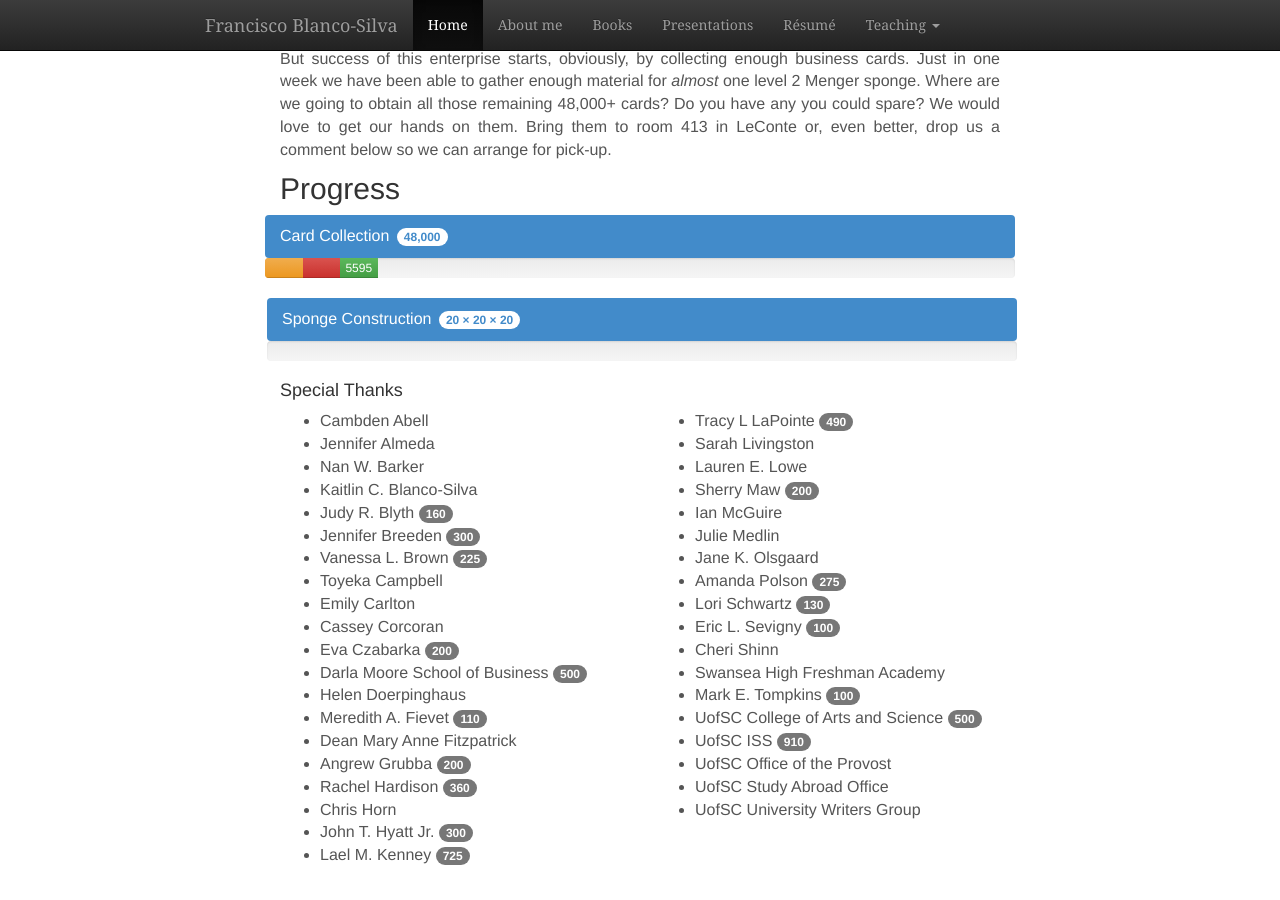
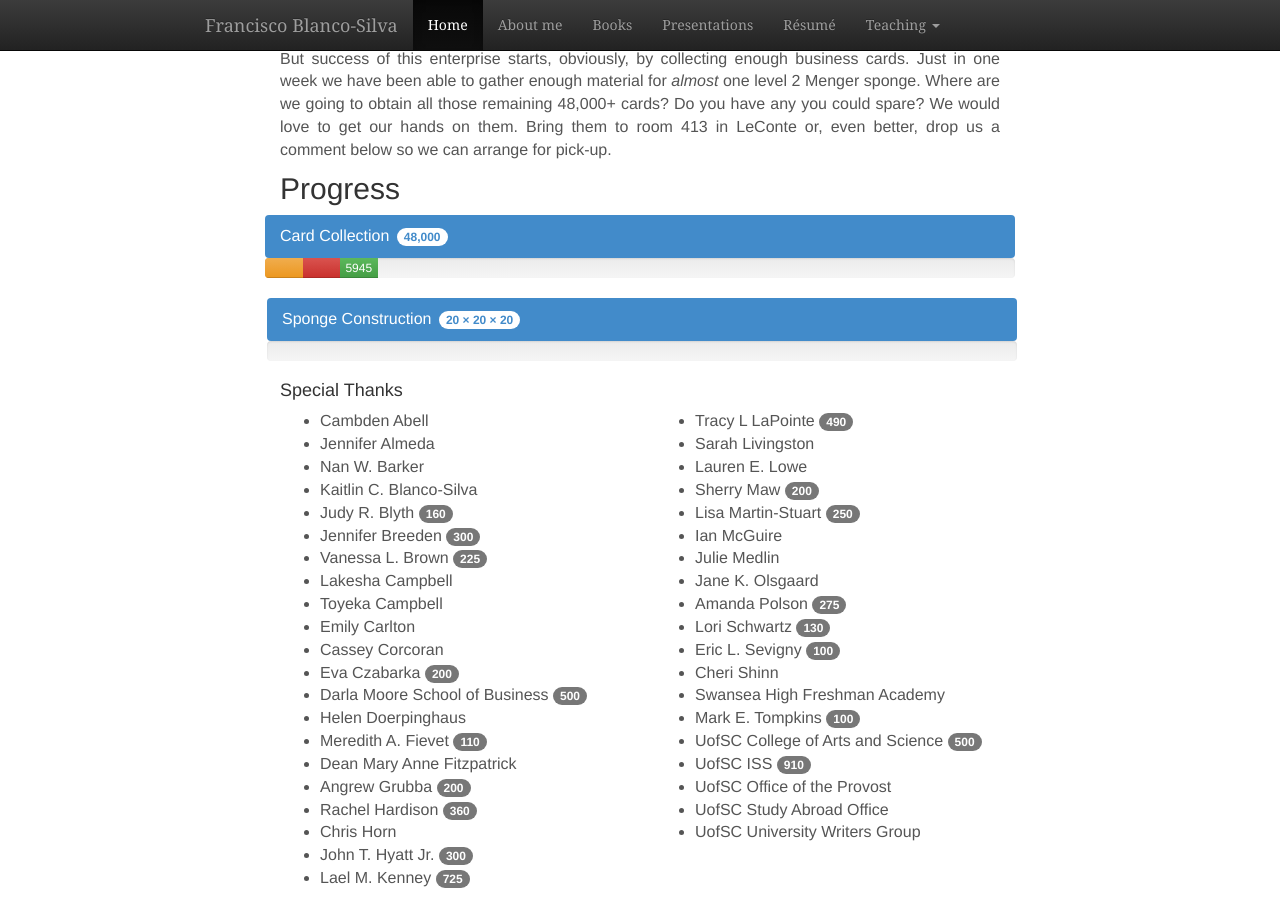
Before and after one commit to blancosilva/blancosilva.github.io, a Jekyll site: the page built from _posts/2014-11-05-Menger-Sponges.md, in a window 1280 px wide and 900 px high, scrolled down 2421 px. Built offline with Jekyll 4.4.1, drawn with Linux system fonts in a browser that asks for light colours; nearby versions of some CDN libraries; formulas are drawn with MathJax 3; comment, search, counter and statistics services are not loaded; before the commit the page ends 3298 px from its top, so only the background shows below that.

Commit message:
Further progress in Menger Sponge collection

```diff
--- a/_posts/2014-11-05-Menger-Sponges.md
+++ b/_posts/2014-11-05-Menger-Sponges.md
@@ -53,7 +53,7 @@
 			<div class="progress">
 				<div class="progress-bar progress-bar-warning" style="width: 5%"><span class="sr-only">2500</span></div>
 				<div class="progress-bar progress-bar-danger" style="width: 5%"><span class='sr-only'>5020</span></div>
-				<div class="progress-bar progress-bar-success" style="width: 5%"><span>5595</span></div>
+				<div class="progress-bar progress-bar-success" style="width: 5%"><span>5945</span></div>
 			<!-- <div class="progress-bar progress-bar-warning" style="width: 5%"><span class="sr-only">Level-2</span></div>
 			<div class="progress-bar progress-bar-danger" style="width: 5%"><span class='sr-only'>Level-2</span></div>
 			<div class="progress-bar progress-bar-success" style="width: 5%"><span class="sr-only">Level-2</span></div>
@@ -112,6 +112,7 @@
 			<li>Judy R. Blyth <span class="badge">160</span></li>
 			<li>Jennifer Breeden <span class="badge">300</span></li>
 			<li>Vanessa L. Brown <span class="badge">225</span></li>
+			<li>Lakesha Campbell</li>
 			<li>Toyeka Campbell</li>
 			<li>Emily Carlton</li>
 			<li>Cassey Corcoran</li>
@@ -134,6 +135,7 @@
 			<li>Sarah Livingston</li>
 			<li>Lauren E. Lowe</li>
 			<li>Sherry Maw <span class="badge">200</span></li>
+			<li>Lisa Martin-Stuart <span class="badge">250</span></li>
 			<li>Ian McGuire</li>
 			<li>Julie Medlin</li>
 			<li>Jane K. Olsgaard</li>
```
Also changed, not shown: 3 other files.
